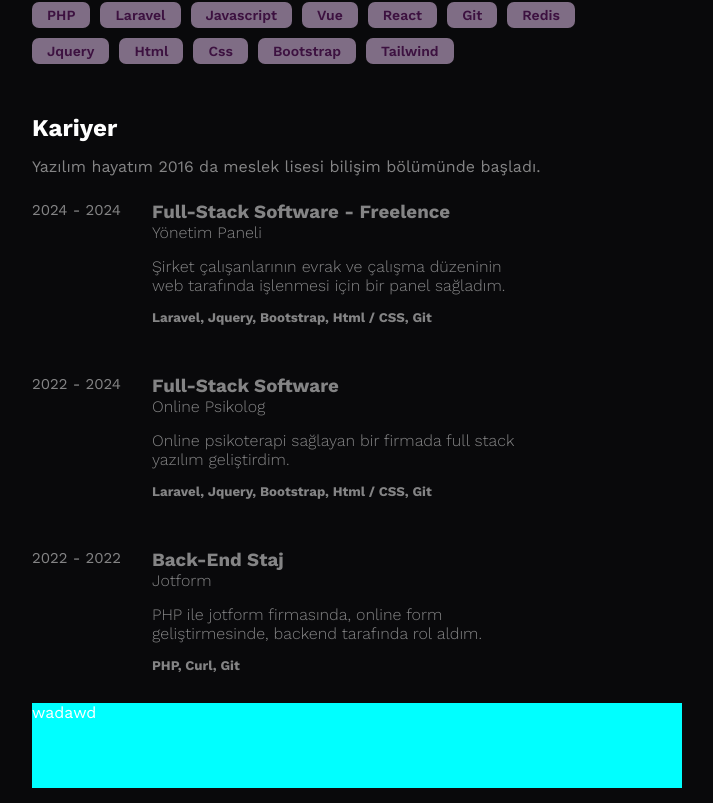
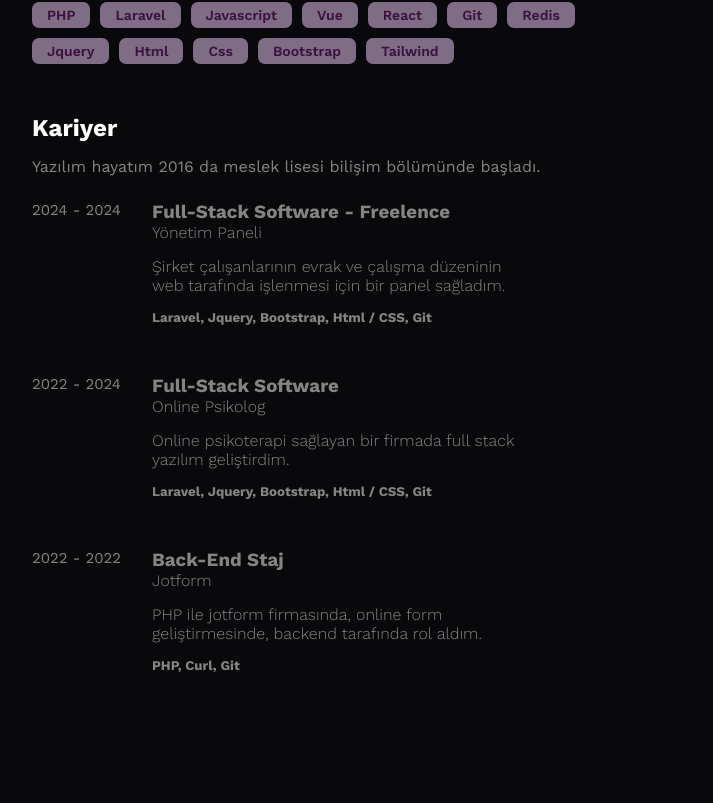
Before and after one commit to HasanBasri06/my-portfoy, a React (Vite) app: page / in a window 1280 px wide. Shown: the part 1302-2105 px from the top of the page, without its empty margins (283-996 px from the left). Built offline with nearby package versions, Linux system fonts and the light colour scheme; a web font is replaced by a local one.

Commit message:
footer alanı kaldırıldı

```diff
--- a/src/index.css
+++ b/src/index.css
@@ -84,7 +84,6 @@ footer {
   margin: 0 auto;
   margin-top: 30px;
   height: 85px;
-  background-color: aqua;
 }
 
 .light {
--- a/src/partials/Footer.jsx
+++ b/src/partials/Footer.jsx
@@ -3,7 +3,6 @@ import React from 'react'
 function Footer() {
   return (
     <footer>
-      wadawd
     </footer>
   )
 }
```
